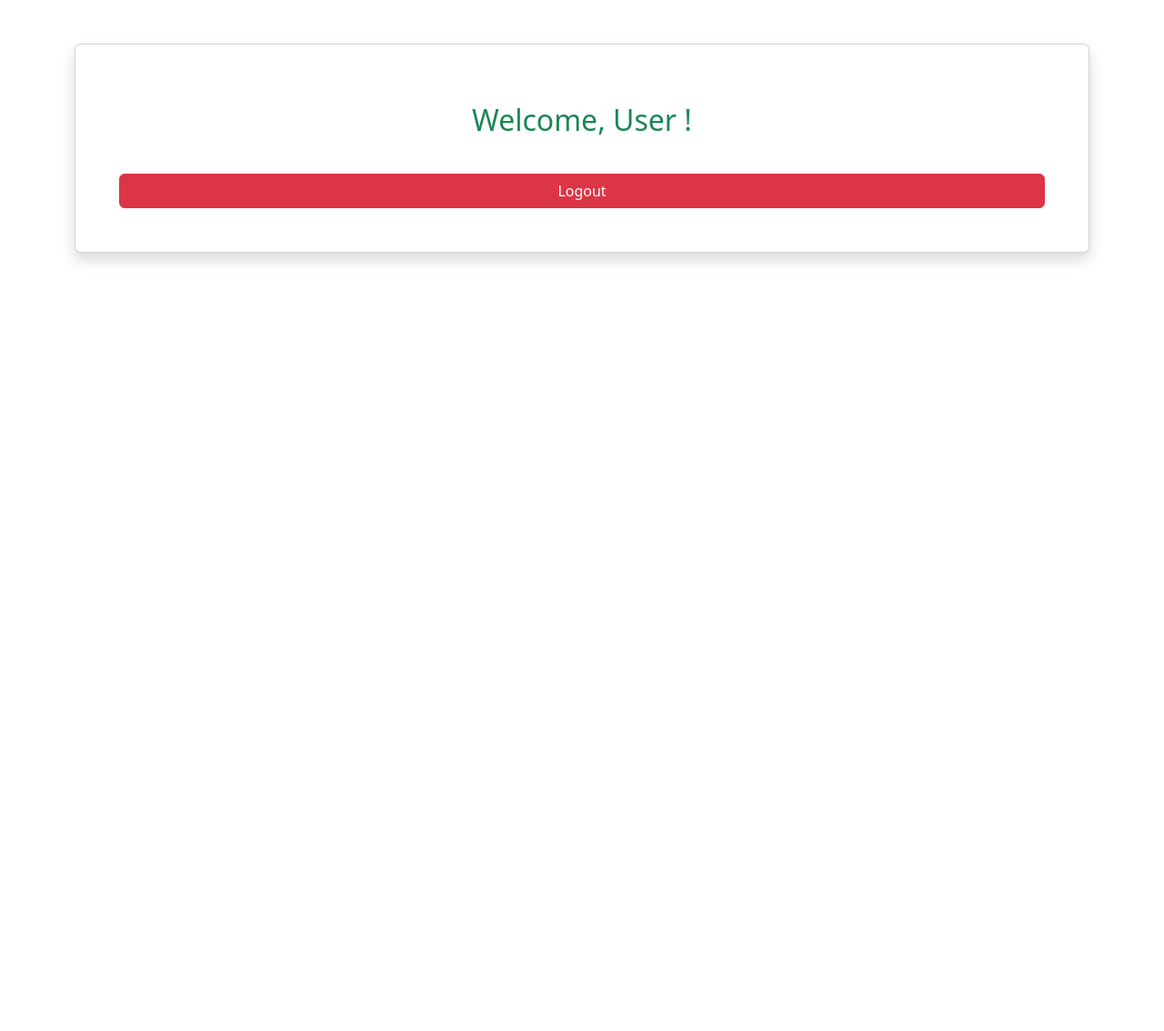
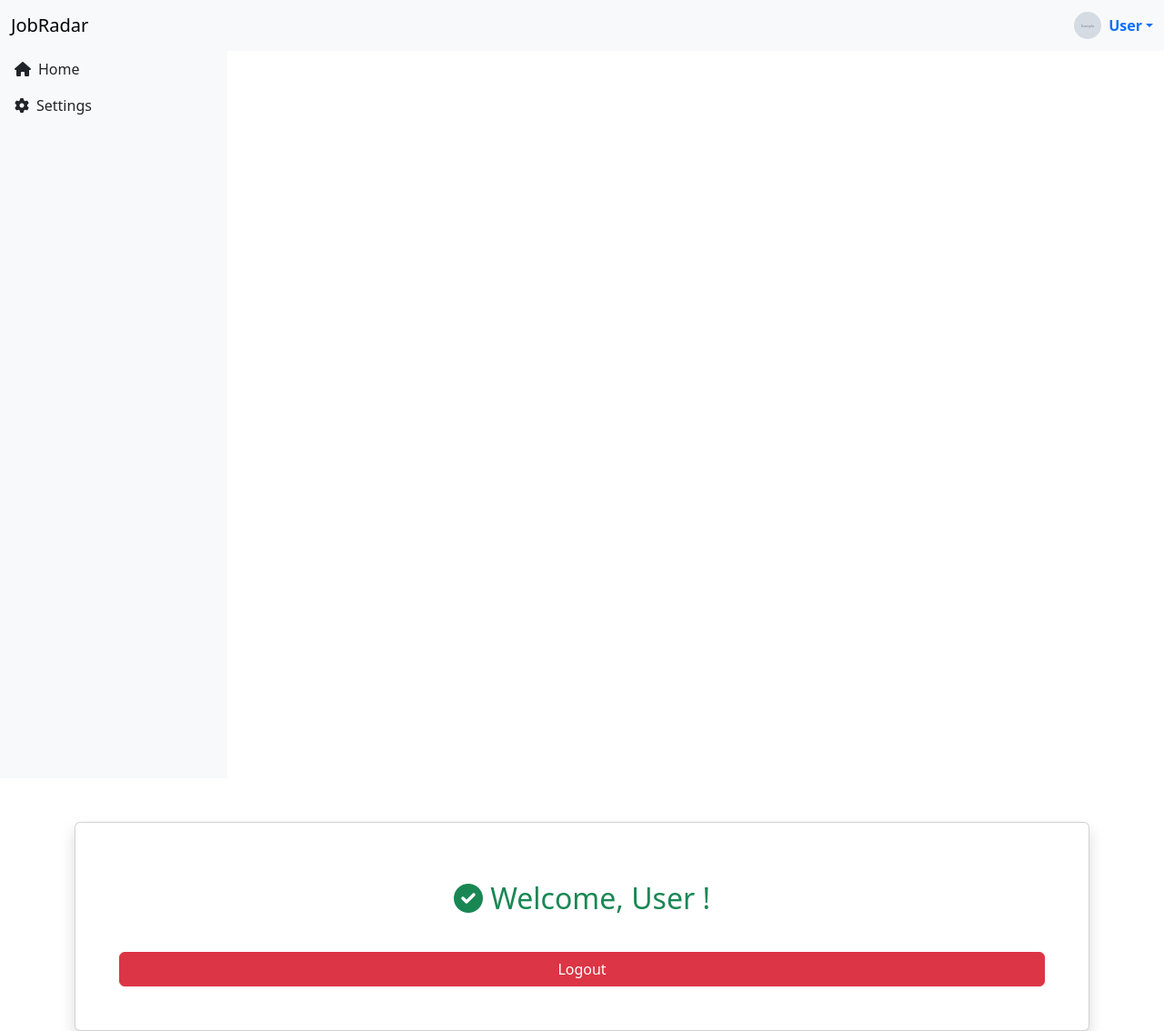
Before and after one commit to skepticon7/jobRadar, a Django app: template backend/base/templates/home.html in a window 1280 px wide. Shown: the whole page at 91% size. Before the commit the page ends 289 px from the top, so only its background shows below. Run offline with Django 5.2, Linux system fonts and the light colour scheme; the template is opened without the code that fills it: most values are stand-ins (such as "Sample title", 1, 10 or a date in 2020); grey boxes marked "Sample" are stand-in pictures.

Commit message:
added a little bit of design and started working on the posts section for the recruiter

```diff
--- a/backend/base/templates/base.html
+++ b/backend/base/templates/base.html
@@ -5,6 +5,7 @@
     <meta name="viewport" content="width=device-width, initial-scale=1.0">
     <title>{% block title %}Job Radar{% endblock title %}</title>
     <link href="https://cdn.jsdelivr.net/npm/bootstrap@5.3.3/dist/css/bootstrap.min.css" rel="stylesheet">
+    <link href="https://cdnjs.cloudflare.com/ajax/libs/font-awesome/6.0.0/css/all.min.css" rel="stylesheet">
 </head>
 <body>
     <div>
--- a/backend/base/templates/home.html
+++ b/backend/base/templates/home.html
@@ -1,6 +1,10 @@
 {% extends 'base.html' %}
 {% block title %} Homepage {% endblock title %}
 {% block content %}
+<!-- Include the navbar -->
+{% include 'navbar.html' %}
+{% include 'sidebar.html' %}
+
 <div class="container text-center mt-5">
     <div class="card p-5 shadow">
         <div class="card-body">
@@ -9,7 +13,7 @@
                 Welcome, {{ user_fullname }} !
             </h2>
         </div>
-        <a href="{% url 'jobradar:logout'%}" class="btn btn-danger">
+        <a href="{% url 'jobradar:logout' %}" class="btn btn-danger">
             Logout
         </a>
     </div>
--- /dev/null
+++ b/backend/base/templates/navbar.html
@@ -0,0 +1,22 @@
+
+<nav class="navbar navbar-expand-lg navbar-light bg-light">
+    <div class="container-fluid">
+        <!-- Logo -->
+        <a class="navbar-brand d-flex align-items-center" href="#">
+<!--            <img src="https://via.placeholder.com/30" alt="Map Logo" class="me-2">-->
+            <span>JobRadar</span>
+        </a>
+        <!-- Right-side items -->
+        <div class="dropdown">
+            <a href="#" class="d-flex align-items-center text-decoration-none dropdown-toggle" id="dropdownUser1" data-bs-toggle="dropdown" aria-expanded="false">
+                <img src="{{ profile_picture }}" alt="Profile Picture" class="rounded-circle me-2" style="width: 30px; height: 30px;">
+                <strong>{{ user_fullname }}</strong>
+            </a>
+            <ul class="dropdown-menu text-small shadow" aria-labelledby="dropdownUser1">
+                <li><a class="dropdown-item" href="{% url 'jobradar:logout' %}">
+                    <button class="btn btn-danger">Logout</button>
+                </a></li>
+            </ul>
+        </div>
+    </div>
+</nav>
--- /dev/null
+++ b/backend/base/templates/sidebar.html
@@ -0,0 +1,29 @@
+<div class="d-flex flex-column flex-shrink-0 bg-light" style="width: 250px; height: 100vh;">
+    <ul class="nav nav-pills flex-column mb-auto">
+        <li class="nav-item">
+            <a href="#" class="nav-link custom-link text-dark d-flex align-items-center gap-2">
+                <i class="fa-solid fa-house"></i> Home
+            </a>
+        </li>
+        <li>
+            <a href="#" class="nav-link custom-link text-dark d-flex align-items-center gap-2">
+               <i class="fa-solid fa-gear"></i> Settings
+            </a>
+        </li>
+        {% if user_type == 'jobseeker' %}
+        <li>
+            <a href="#" class="nav-link custom-link text-dark d-flex align-items-center gap-2">
+                <i class="fa-solid fa-envelope"></i>
+                <p class="m-0">Applications</p>
+            </a>
+        </li>
+        {% endif %}
+        {% if user_type == 'recruiter' %}
+        <li>
+            <a href="#" class="nav-link custom-link text-dark d-flex align-items-center gap-2">
+                <i class="fa-solid fa-briefcase"></i> Posts
+            </a>
+        </li>
+        {% endif %}
+    </ul>
+</div>
```
Also changed, not shown: backend/backend/context_processors.py (added, +7 -0 lines), backend/base/views.py (+6 -1 lines), backend/__init__.py (added), backend/base/templates/posts.html (added).
